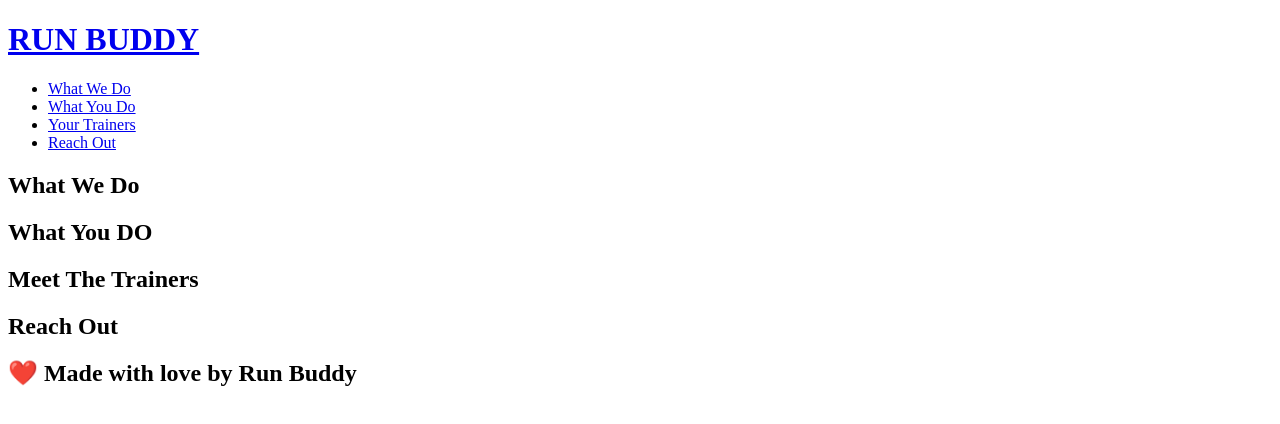
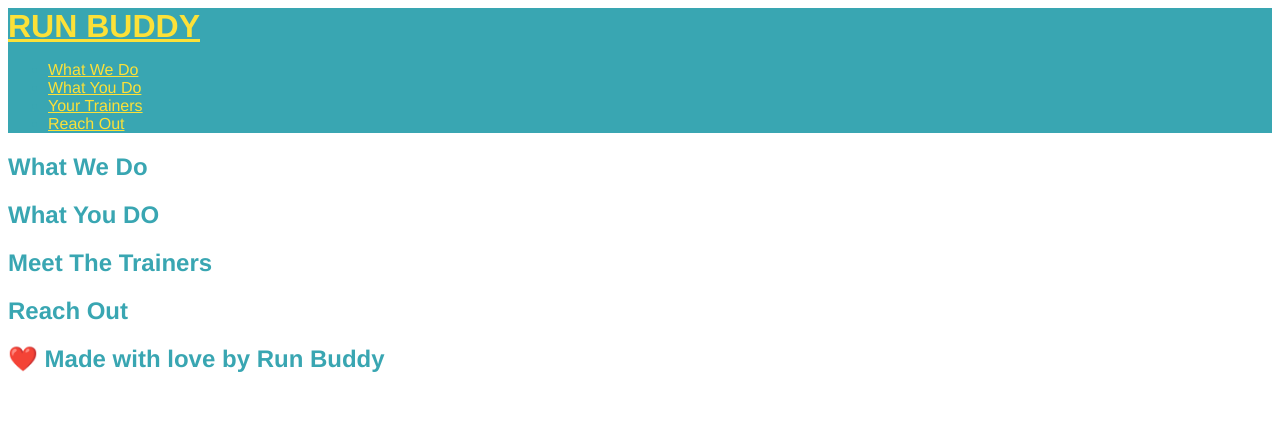
Before and after one commit to arbean1978/run-buddy, a plain HTML site: page index.html in a window 1280 px wide. Drawn offline with Linux system fonts and the light colour scheme.

Commit message:
index.html

```diff
--- a/index.html
+++ b/index.html
@@ -2,7 +2,10 @@
 <html lang="en">
     <head>
         <meta charset="UTF-8" />
-        <title>Running sucks</title>
+        <title>Run Buddy</title>
+
+        <link rel="stylesheet" href="./assets/css/style.css" />
+
     </head>
     <body>
         <!-- navigation -->
```
